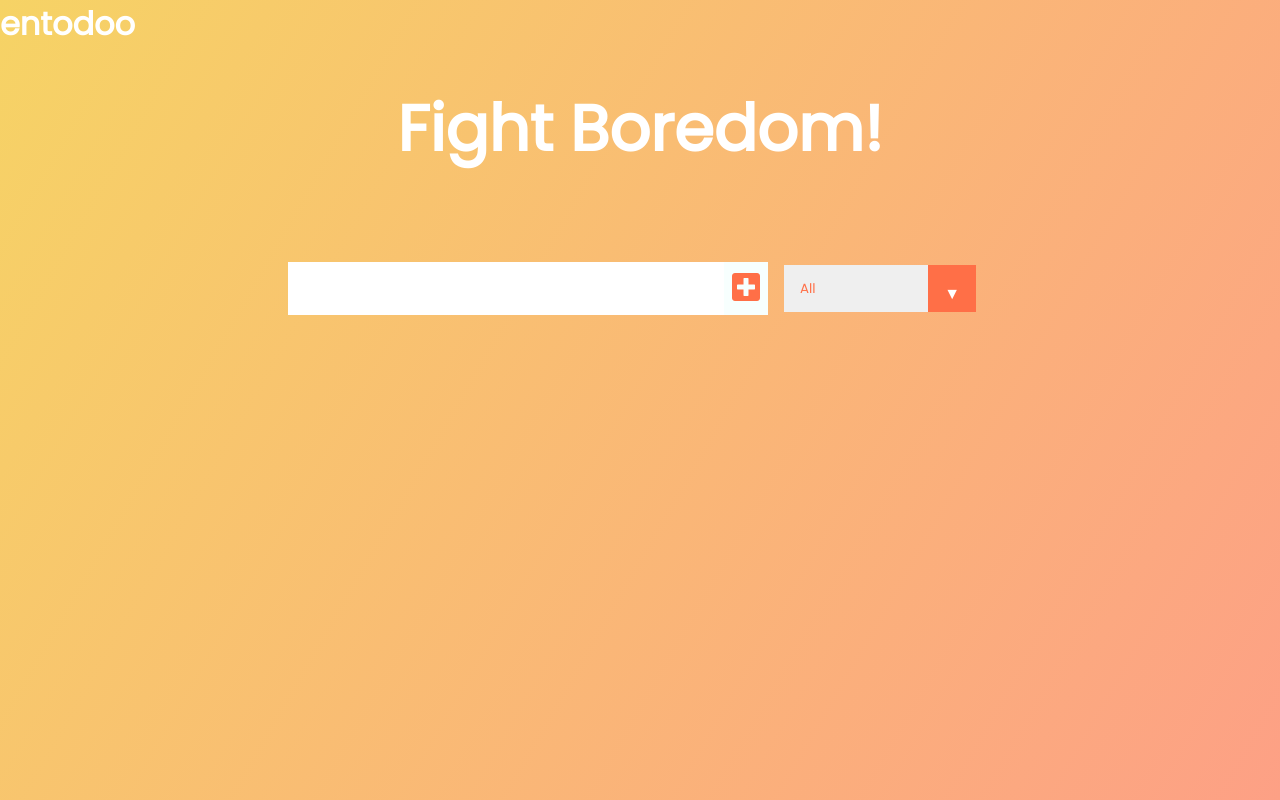
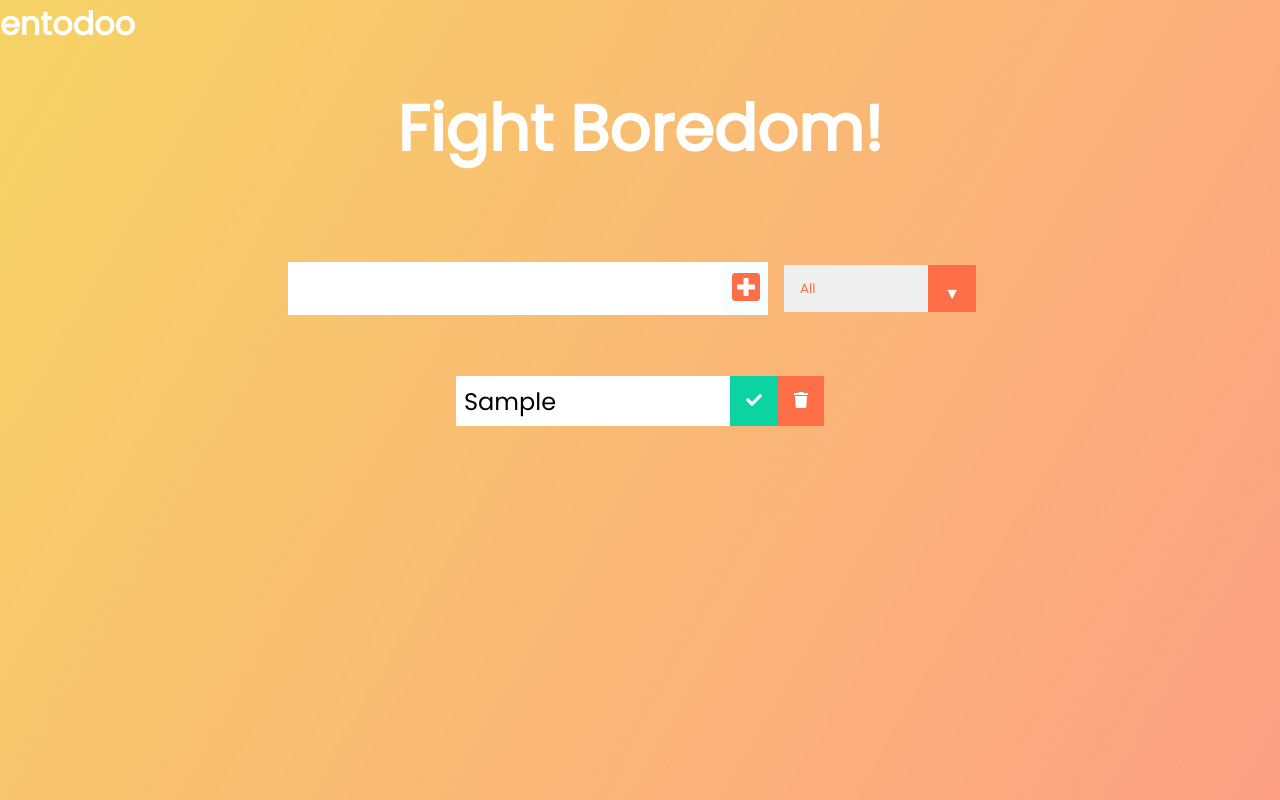
Before and after one commit to Cglowicki/entodoo, a React (Create React App) app: page / in a window 1280 px wide. Both pictures are taken after typing "Sample" into the empty fields and a click on the button 746 px from the left and 288 px from the top of the page. Built offline with nearby package versions, Linux system fonts and the light colour scheme.

Commit message:
render text from form as todo-item

```diff
--- a/src/App.js
+++ b/src/App.js
@@ -3,11 +3,11 @@
 
 //component imports
 import Form from './components/Form';
-import ToDo from './components/ToDoList'
+import ToDoList from './components/ToDoList'
 
 function App() {
   const [inputText, setInputText] = useState("");
-  const [todos, setToDos] = useState([]);
+  const [toDos, setToDos] = useState([]);
 
   return (
     <div className="App">
@@ -15,8 +15,13 @@
       <header>
         <h1>Fight Boredom!</h1>
       </header>
-      <Form  inputText={inputText} todos={todos} setToDos={setToDos} setInputText={setInputText} />
-      <ToDo inputText={inputText} />
+      <Form
+        inputText={inputText}
+        todos={toDos}
+        setToDos={setToDos}
+        setInputText={setInputText}
+      />
+      <ToDoList toDos={toDos} />
     </div>
   );
 }
--- /dev/null
+++ b/src/components/ToDo.js
@@ -0,0 +1,11 @@
+import React from 'react';
+
+export default function ToDo({ text }) {
+  return (
+    <div className="todo">
+      <li className="todo-item">{text}</li>
+      <button className="complete-btn"><i className="fas fa-check"></i></button>
+      <button className="trash-btn"><i className="fas fa-trash"></i></button>
+    </div>
+  );
+};
--- a/src/components/ToDoList.js
+++ b/src/components/ToDoList.js
@@ -1,9 +1,20 @@
 import React from 'react';
 
-export default function ToDo() {
+//component imports
+import ToDo from './ToDo'
+
+export default function ToDoList({ toDos }) {
+//console.log(toDos);
+
+//map through array in <ul></ul> to render toDos
+
   return (
     <div className="todo-container">
-      <ul className="todo-list"></ul>
+      <ul className="todo-list">
+        {toDos.map(toDo => (
+          <ToDo text={toDo.text}/>
+        ))}
+      </ul>
     </div>
   );
 };
```
